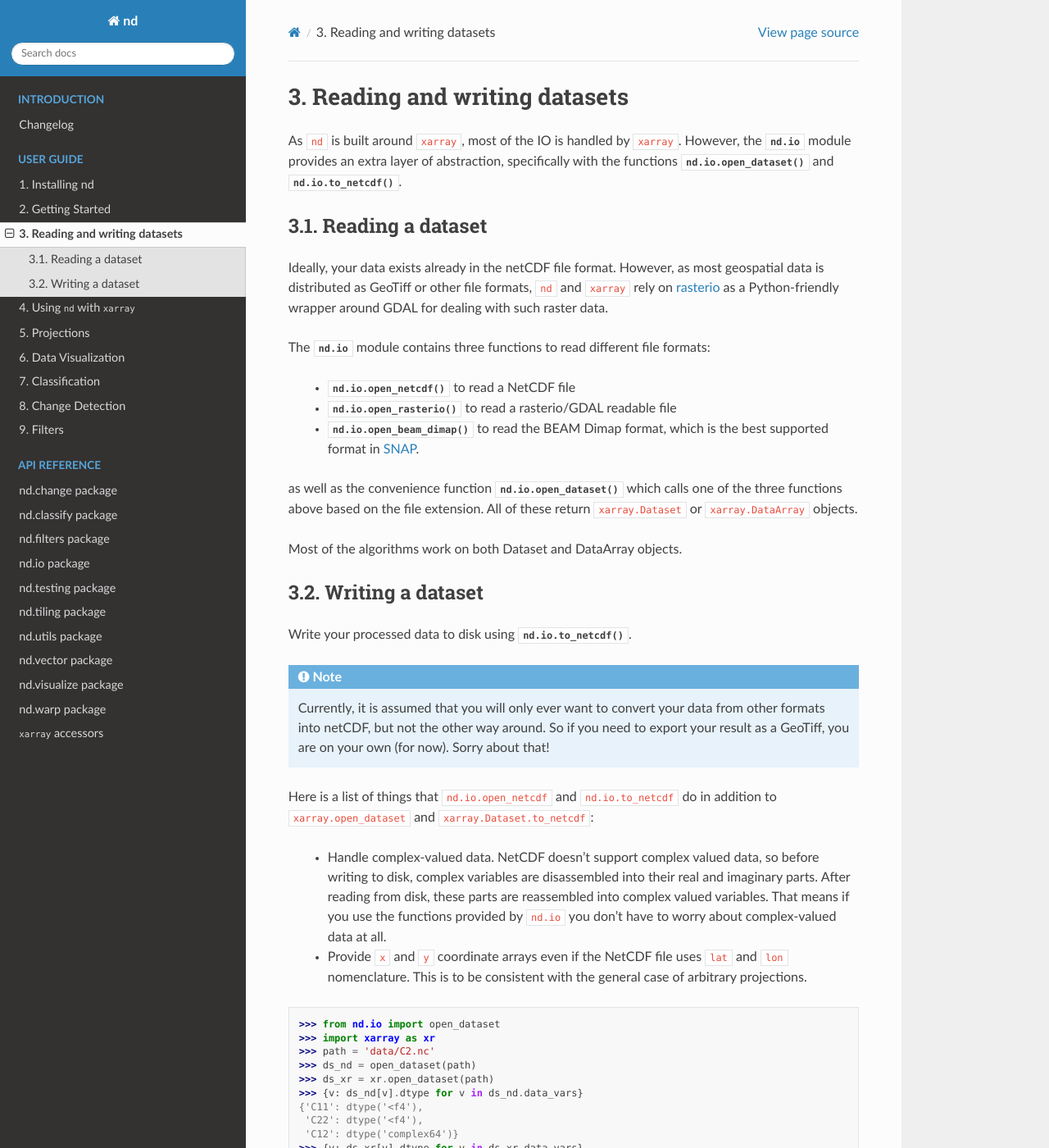
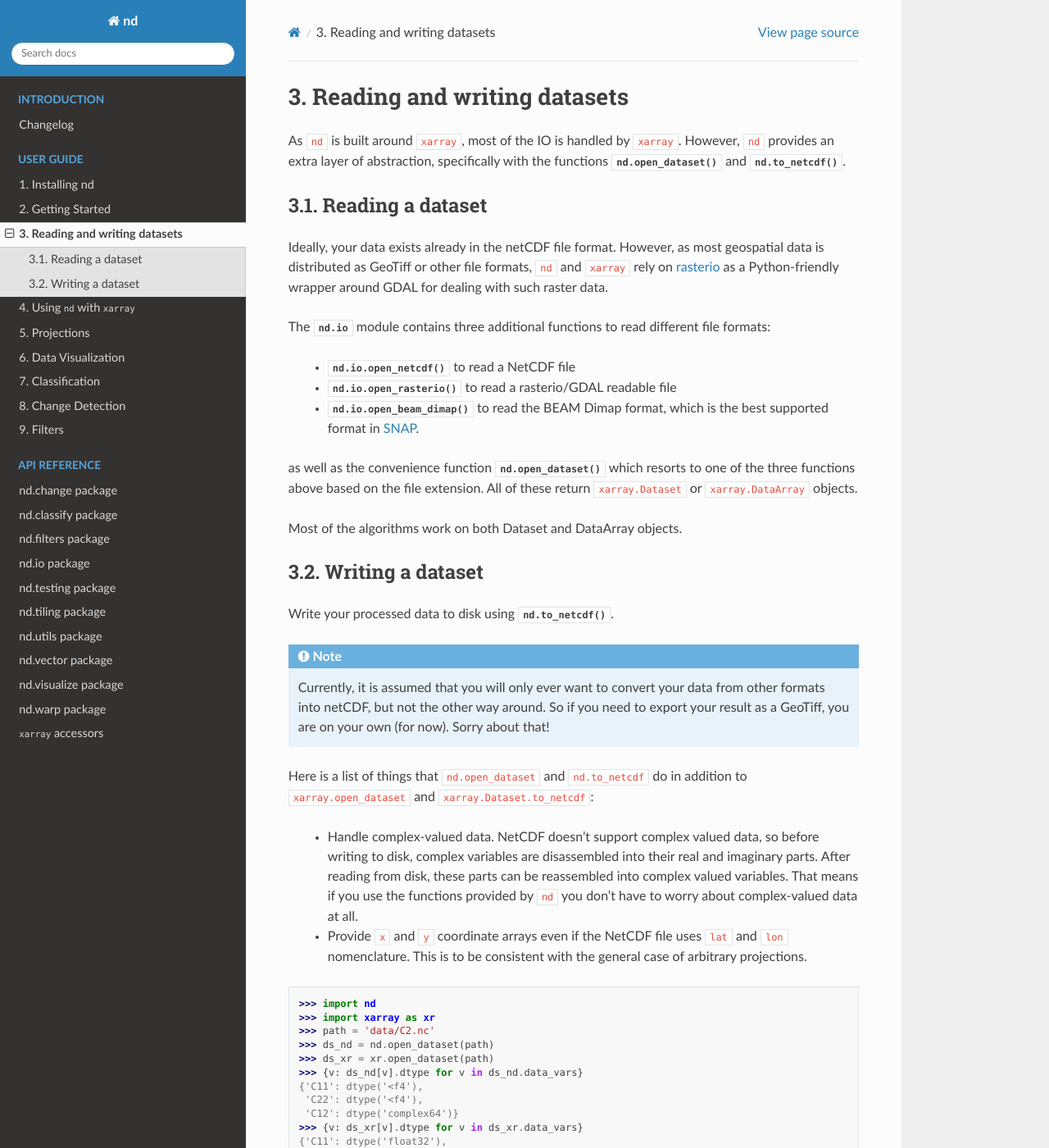
Before and after one commit to jnhansen/nd, a Sphinx documentation site: the page built from doc/read_and_write.rst, in a window 1280 px wide and 1400 px high. Shown: the whole window at 82% size. Built offline with Sphinx 7.4.7 and the Read the Docs theme 2.0.0, drawn with Linux system fonts in a browser that asks for light colours; the version number could not be read and is left out.

Commit message:
update read instructions

```diff
--- a/doc/read_and_write.rst
+++ b/doc/read_and_write.rst
@@ -5,8 +5,8 @@ Reading and writing datasets
 ============================
 
 As ``nd`` is built around ``xarray``, most of the IO is handled by ``xarray``.
-However, the :mod:`nd.io` module provides an extra layer of abstraction, specifically with the functions
-:meth:`nd.io.open_dataset` and :meth:`nd.io.to_netcdf`.
+However, ``nd`` provides an extra layer of abstraction, specifically with the functions
+:meth:`nd.open_dataset` and :meth:`nd.to_netcdf`.
 
 
 Reading a dataset
@@ -15,7 +15,7 @@ Ideally, your data exists already in the netCDF file format.
 However, as most geospatial data is distributed as GeoTiff or other file formats, ``nd`` and ``xarray``
 rely on `rasterio <https://rasterio.readthedocs.io/en/latest/>`_ as a Python-friendly wrapper around GDAL for dealing with such raster data.
 
-The :mod:`nd.io` module contains three functions to read different file formats:
+The :mod:`nd.io` module contains three additional functions to read different file formats:
 
  * :meth:`nd.io.open_netcdf` to read a NetCDF file
 
@@ -23,7 +23,7 @@ The :mod:`nd.io` module contains three functions to read different file formats:
 
  * :meth:`nd.io.open_beam_dimap` to read the BEAM Dimap format, which is the best supported format in `SNAP <http://step.esa.int/main/toolboxes/snap/>`_.
 
-as well as the convenience function :meth:`nd.io.open_dataset` which calls one of the three functions above based on the file extension.
+as well as the convenience function :meth:`nd.open_dataset` which resorts to one of the three functions above based on the file extension.
 All of these return ``xarray.Dataset`` or ``xarray.DataArray`` objects.
 
 Most of the algorithms work on both Dataset and DataArray objects.
@@ -31,25 +31,25 @@ Most of the algorithms work on both Dataset and DataArray objects.
 
 Writing a dataset
 -----------------
-Write your processed data to disk using :meth:`nd.io.to_netcdf`.
+Write your processed data to disk using :meth:`nd.to_netcdf`.
 
 .. Note::
 
    Currently, it is assumed that you will only ever want to convert your data from other formats into netCDF, but not the other way around. So if you need to export your result as a GeoTiff, you are on your own (for now). Sorry about that!
 
 
-Here is a list of things that ``nd.io.open_netcdf`` and ``nd.io.to_netcdf`` do in addition to ``xarray.open_dataset`` and ``xarray.Dataset.to_netcdf``:
+Here is a list of things that ``nd.open_dataset`` and ``nd.to_netcdf`` do in addition to ``xarray.open_dataset`` and ``xarray.Dataset.to_netcdf``:
 
- * Handle complex-valued data. NetCDF doesn't support complex valued data, so before writing to disk, complex variables are disassembled into their real and imaginary parts. After reading from disk, these parts are reassembled into complex valued variables. That means if you use the functions provided by ``nd.io`` you don't have to worry about complex-valued data at all.
+ * Handle complex-valued data. NetCDF doesn't support complex valued data, so before writing to disk, complex variables are disassembled into their real and imaginary parts. After reading from disk, these parts can be reassembled into complex valued variables. That means if you use the functions provided by ``nd`` you don't have to worry about complex-valued data at all.
 
  * Provide ``x`` and ``y`` coordinate arrays even if the NetCDF file uses ``lat`` and ``lon`` nomenclature. This is to be consistent with the general case of arbitrary projections.
 
 ::
 
-    >>> from nd.io import open_dataset
+    >>> import nd
     >>> import xarray as xr
     >>> path = 'data/C2.nc'
-    >>> ds_nd = open_dataset(path)
+    >>> ds_nd = nd.open_dataset(path)
     >>> ds_xr = xr.open_dataset(path)
     >>> {v: ds_nd[v].dtype for v in ds_nd.data_vars}
     {'C11': dtype('<f4'),
```
